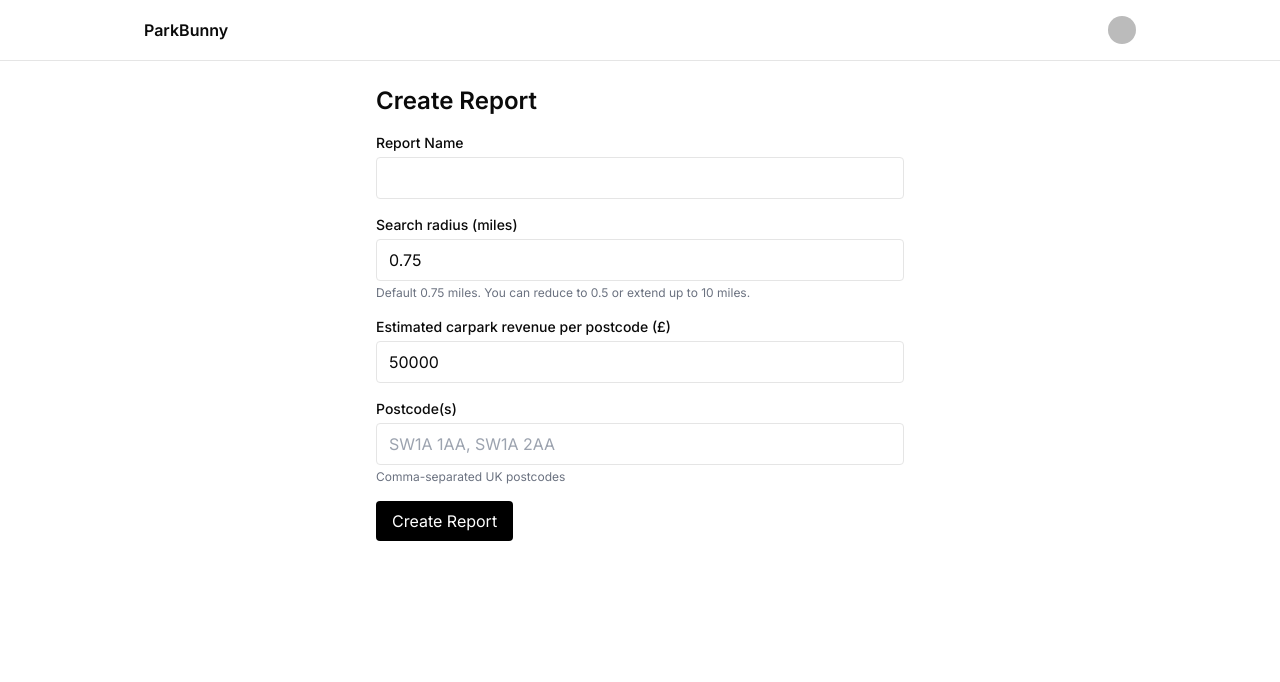
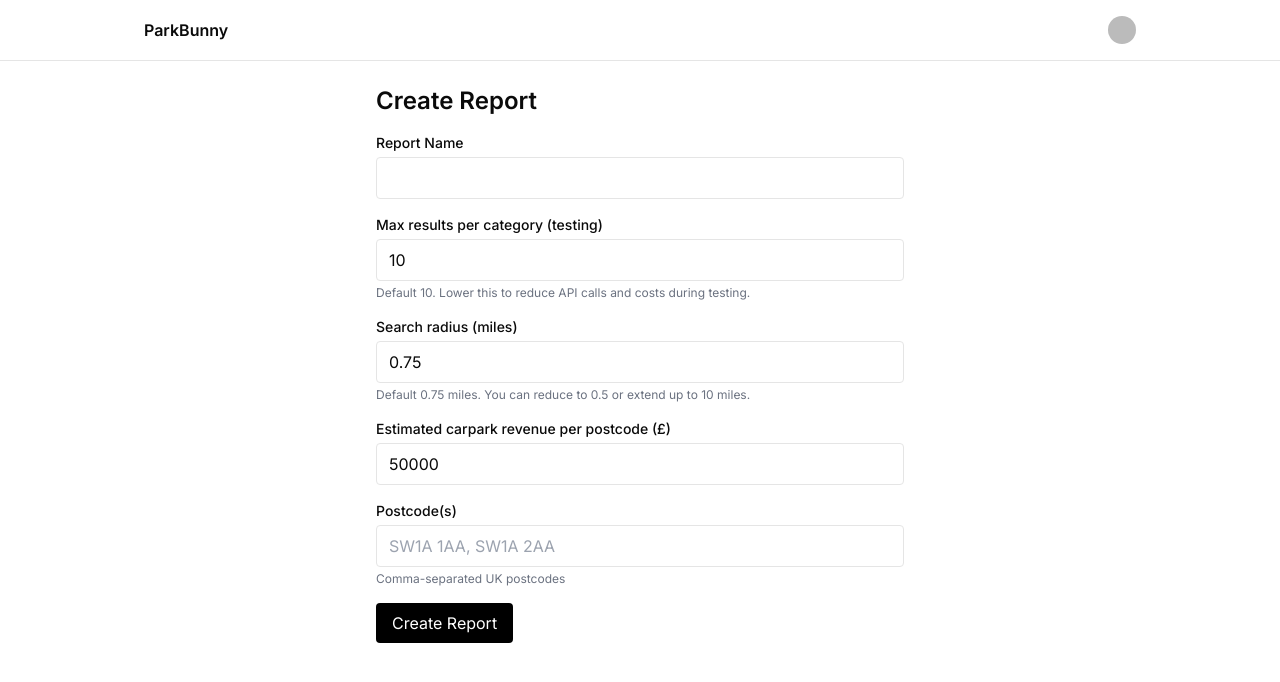
Before and after one commit to talentseek/pb-reports, a Next.js app in the folder parkbunny/: page /reports/new in a window 1280 px wide. Shown: the top 682 px of the page. Built offline with nearby package versions, Linux system fonts and the light colour scheme; no server answers; sample sign-in values are in the browser's storage; some icons are missing.

Commit message:
feat: add testing cap (placesMaxPerType) to report creation form and store in settings

```diff
--- a/parkbunny/src/app/api/reports/route.ts
+++ b/parkbunny/src/app/api/reports/route.ts
@@ -20,7 +20,7 @@ export async function POST(req: Request) {
   if (!userId) return new Response('Unauthorized', { status: 401 })
 
   const body = await req.json()
-  const { name, postcodes, estimatedRevenuePerPostcode, radiusMiles } = body as { name: string; postcodes: string[] | string; estimatedRevenuePerPostcode?: number; radiusMiles?: number }
+  const { name, postcodes, estimatedRevenuePerPostcode, radiusMiles, placesMaxPerType } = body as { name: string; postcodes: string[] | string; estimatedRevenuePerPostcode?: number; radiusMiles?: number; placesMaxPerType?: number }
   const postcodesStr = Array.isArray(postcodes) ? postcodes.join(',') : String(postcodes)
 
   // Ensure a user record exists
@@ -41,6 +41,7 @@ export async function POST(req: Request) {
         estimatedRevenuePerPostcode: typeof estimatedRevenuePerPostcode === 'number' ? estimatedRevenuePerPostcode : 100000,
         postcodesCount: Array.isArray(postcodes) ? postcodes.length : (postcodesStr ? postcodesStr.split(',').filter(Boolean).length : 1),
         radiusMiles: typeof radiusMiles === 'number' ? Math.max(0.5, Math.min(10, radiusMiles)) : 0.75,
+        placesMaxPerType: typeof placesMaxPerType === 'number' ? Math.max(1, Math.min(50, Math.floor(placesMaxPerType))) : 10,
         upliftPercentages: defaultSettings.upliftPercentages,
         signUpRates: defaultSettings.signUpRates,
       },
--- a/parkbunny/src/components/report/ReportForm.tsx
+++ b/parkbunny/src/components/report/ReportForm.tsx
@@ -7,6 +7,7 @@ export default function ReportForm() {
   const [postcodes, setPostcodes] = useState("");
   const [estimatedRevenuePerPostcode, setEstimatedRevenuePerPostcode] = useState<number>(50000);
   const [radiusMiles, setRadiusMiles] = useState<number>(0.75);
+  const [placesMaxPerType, setPlacesMaxPerType] = useState<number>(10);
   const [loading, setLoading] = useState(false);
   const [error, setError] = useState<string | null>(null);
 
@@ -20,7 +21,7 @@ export default function ReportForm() {
       const res = await fetch("/api/reports", {
         method: "POST",
         headers: { "Content-Type": "application/json" },
-        body: JSON.stringify({ name, postcodes: parsed.postcodes, estimatedRevenuePerPostcode, radiusMiles }),
+        body: JSON.stringify({ name, postcodes: parsed.postcodes, estimatedRevenuePerPostcode, radiusMiles, placesMaxPerType }),
       });
       if (!res.ok) throw new Error(await res.text());
       const report = await res.json();
@@ -42,6 +43,20 @@ export default function ReportForm() {
           onChange={(e) => setName(e.target.value)}
           required
         />
+      </div>
+      <div>
+        <label className="block text-sm font-medium">Max results per category (testing)</label>
+        <input
+          className="mt-1 w-full rounded border px-3 py-2"
+          type="number"
+          min={1}
+          max={50}
+          step={1}
+          value={placesMaxPerType}
+          onChange={(e) => setPlacesMaxPerType(Number(e.target.value))}
+          required
+        />
+        <p className="text-xs text-gray-500 mt-1">Default 10. Lower this to reduce API calls and costs during testing.</p>
       </div>
       <div>
         <label className="block text-sm font-medium">Search radius (miles)</label>
```
